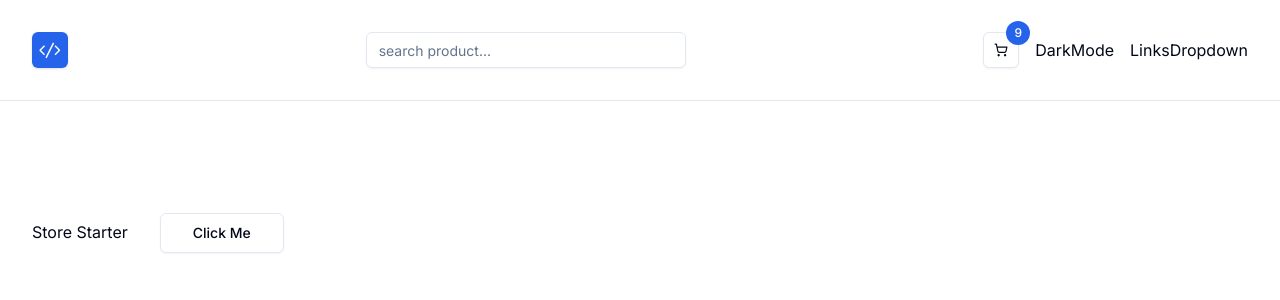
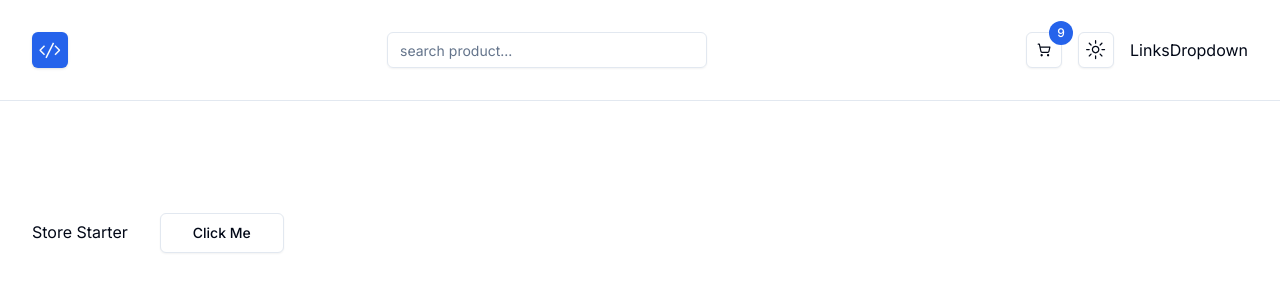
Before and after one commit to Dahrius93/Nextjs-store, a Next.js app: page / in a window 1280 px wide. Shown: the top 300 px of the page. Built offline with nearby package versions, Linux system fonts and the light colour scheme.

Commit message:
theme button

```diff
--- a/app/layout.tsx
+++ b/app/layout.tsx
@@ -3,6 +3,7 @@
 import "./globals.css";
 import Navbar from "@/components/navbar/Navbar";
 import Container from "@/components/global/Container";
+import Providers from "./providers";
 const inter = Inter({ subsets: ["latin"] });
 
 export const metadata: Metadata = {
@@ -18,8 +19,10 @@
   return (
     <html lang="en" suppressHydrationWarning>
       <body className={inter.className}>
-        <Navbar />
-        <Container className="py-20">{children}</Container>
+        <Providers>
+          <Navbar />
+          <Container className="py-20">{children}</Container>
+        </Providers>
       </body>
     </html>
   );
--- /dev/null
+++ b/app/providers.tsx
@@ -0,0 +1,18 @@
+"use client";
+import { ThemeProvider } from "./theme-provider";
+
+function Providers({ children }: { children: React.ReactNode }) {
+  return (
+    <>
+      <ThemeProvider
+        attribute="class"
+        defaultTheme="system"
+        enableSystem
+        disableTransitionOnChange
+      >
+        {children}
+      </ThemeProvider>
+    </>
+  );
+}
+export default Providers;
--- /dev/null
+++ b/app/theme-provider.tsx
@@ -0,0 +1,9 @@
+"use client";
+
+import * as React from "react";
+import { ThemeProvider as NextThemesProvider } from "next-themes";
+import { type ThemeProviderProps } from "next-themes/dist/types";
+
+export function ThemeProvider({ children, ...props }: ThemeProviderProps) {
+  return <NextThemesProvider {...props}>{children}</NextThemesProvider>;
+}
--- a/components/navbar/DarkMode.tsx
+++ b/components/navbar/DarkMode.tsx
@@ -1,5 +1,40 @@
-function DarkMode() {
-  return <div>DarkMode</div>;
+"use client";
+
+import * as React from "react";
+import { MoonIcon, SunIcon } from "@radix-ui/react-icons";
+import { useTheme } from "next-themes";
+
+import { Button } from "@/components/ui/button";
+import {
+  DropdownMenu,
+  DropdownMenuContent,
+  DropdownMenuItem,
+  DropdownMenuTrigger,
+} from "@/components/ui/dropdown-menu";
+
+export default function ModeToggle() {
+  const { setTheme } = useTheme();
+
+  return (
+    <DropdownMenu>
+      <DropdownMenuTrigger asChild>
+        <Button variant="outline" size="icon">
+          <SunIcon className="h-[1.2rem] w-[1.2rem] rotate-0 scale-100 transition-all dark:-rotate-90 dark:scale-0" />
+          <MoonIcon className="absolute h-[1.2rem] w-[1.2rem] rotate-90 scale-0 transition-all dark:rotate-0 dark:scale-100" />
+          <span className="sr-only">Toggle theme</span>
+        </Button>
+      </DropdownMenuTrigger>
+      <DropdownMenuContent align="end">
+        <DropdownMenuItem onClick={() => setTheme("light")}>
+          Light
+        </DropdownMenuItem>
+        <DropdownMenuItem onClick={() => setTheme("dark")}>
+          Dark
+        </DropdownMenuItem>
+        <DropdownMenuItem onClick={() => setTheme("system")}>
+          System
+        </DropdownMenuItem>
+      </DropdownMenuContent>
+    </DropdownMenu>
+  );
 }
-
-export default DarkMode;
```
